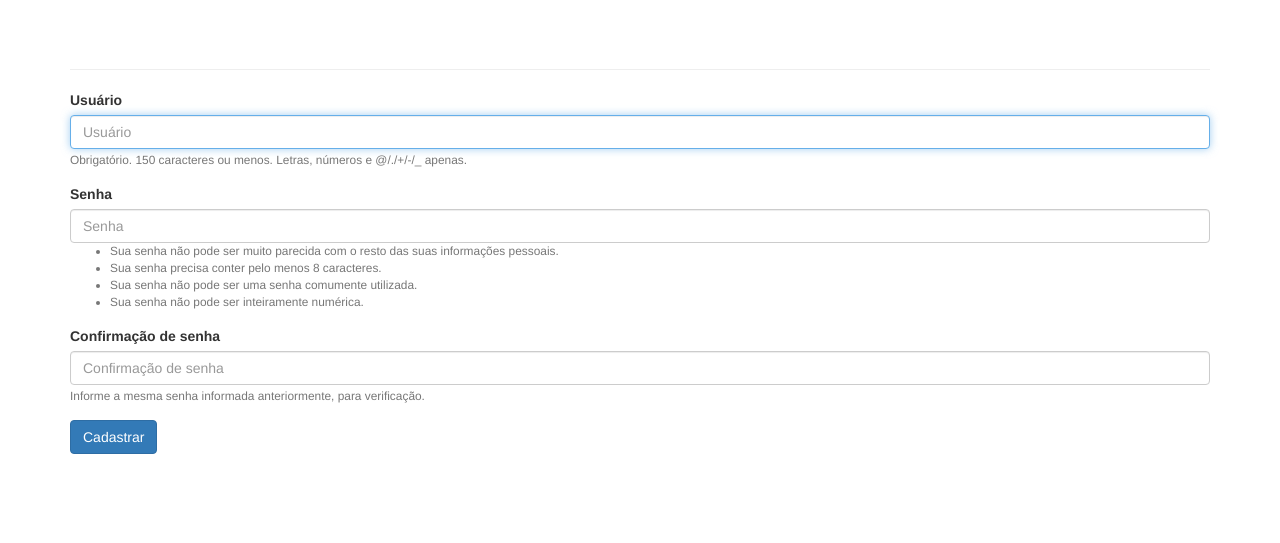
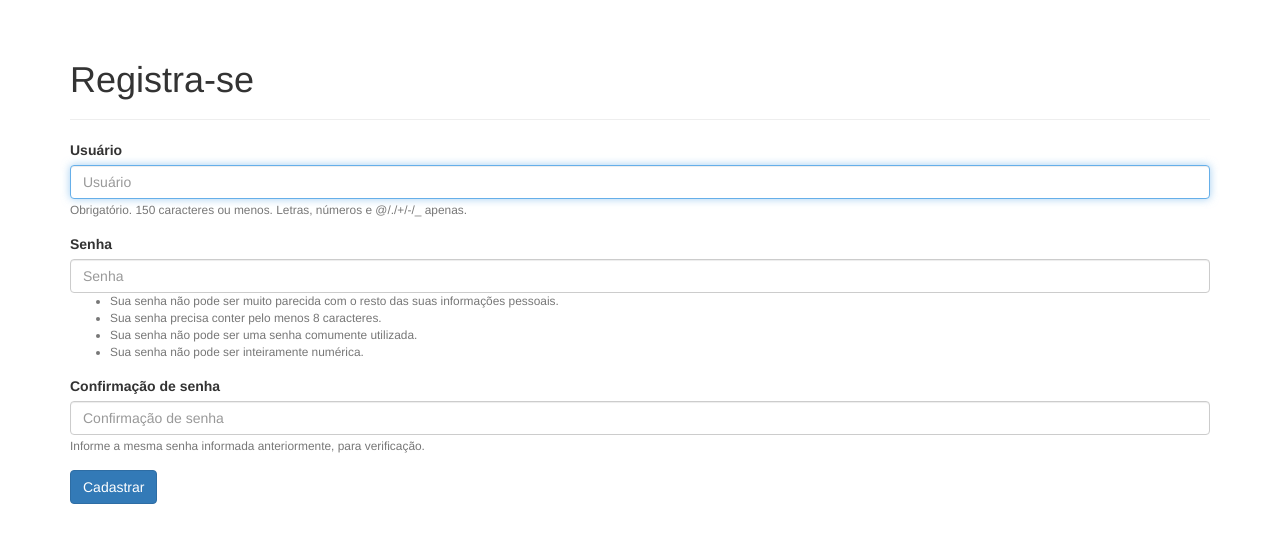
Before and after one commit to Gabriel-limadev/learning_log, a Django app: page /users/register in a window 1280 px wide. Shown: the part 51-594 px from the top of the page. Run offline with Django 4.2, Linux system fonts and the light colour scheme; some libraries are stand-ins or nearby versions.

Commit message:
Finalizando detalhes

```diff
--- a/templates/learning_logs/index.html
+++ b/templates/learning_logs/index.html
@@ -12,7 +12,7 @@
             <a href="{% url 'topics' %}">Visualize ou crie novos tópicos</a> para aumentar seu aprendizado.
         </h2>
         <h2>
-            Sempre que você aprender algo sobre um novo registro, faça um pequeno registro resumindo o que voc6e aprendeu.
+            Sempre que você aprender algo sobre um novo registro, faça um pequeno registro resumindo o que você aprendeu.
         </h2>
     {% else %}
         <h2>
--- a/users/templates/users/register.html
+++ b/users/templates/users/register.html
@@ -1,11 +1,13 @@
 {% extends "base.html" %}
 {% load bootstrap3 %}
 
-{% block title %} Register {% endblock %}
+{% block header %}
+    <h1>Registra-se</h1>
+{% endblock %}
 
 {% block content %}
 
-    <form action="{% url 'register' %}" method="post">
+    <form action="{% url 'register' %}" method="post" class="form">
         {% csrf_token %}
         {% bootstrap_form form %}
 
```
